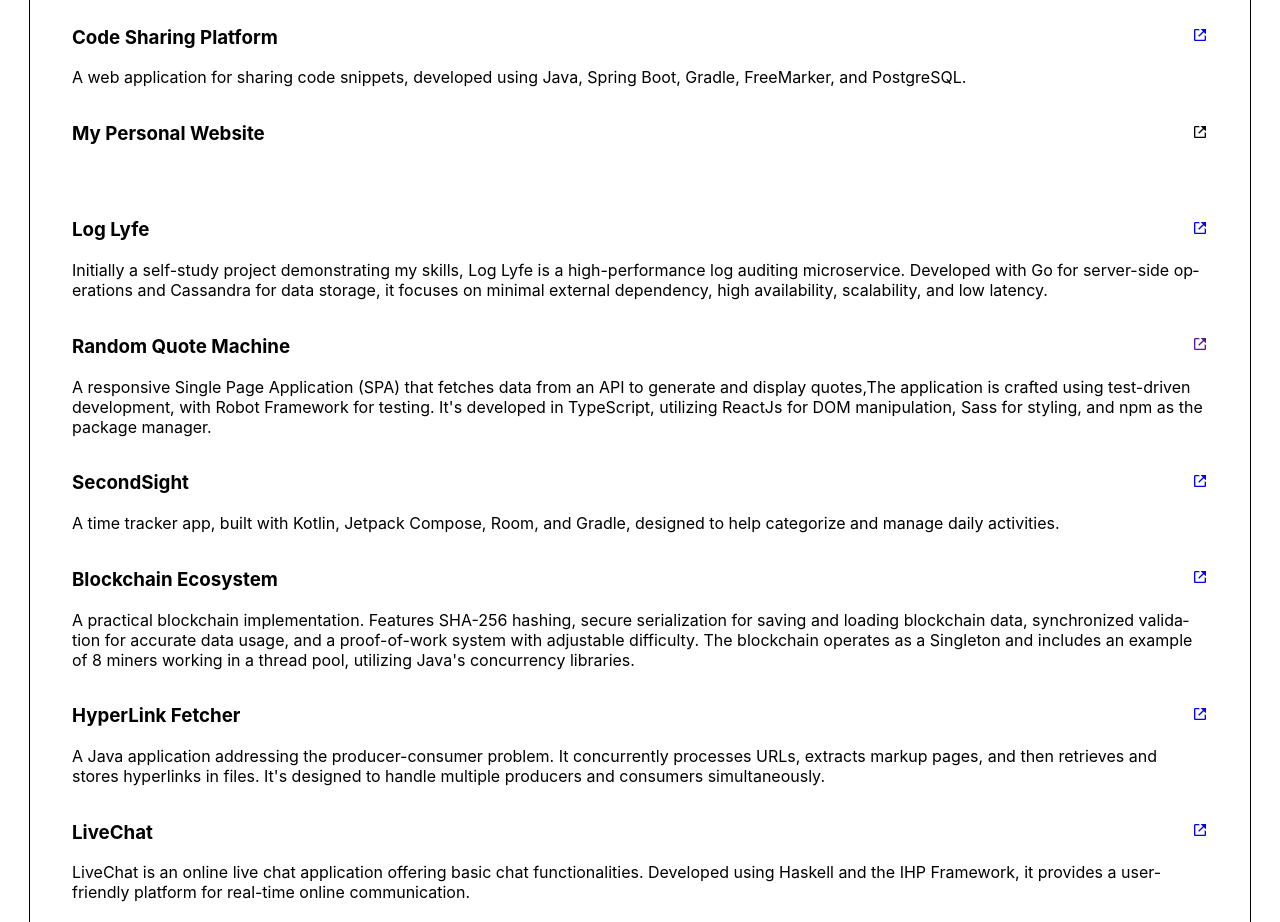
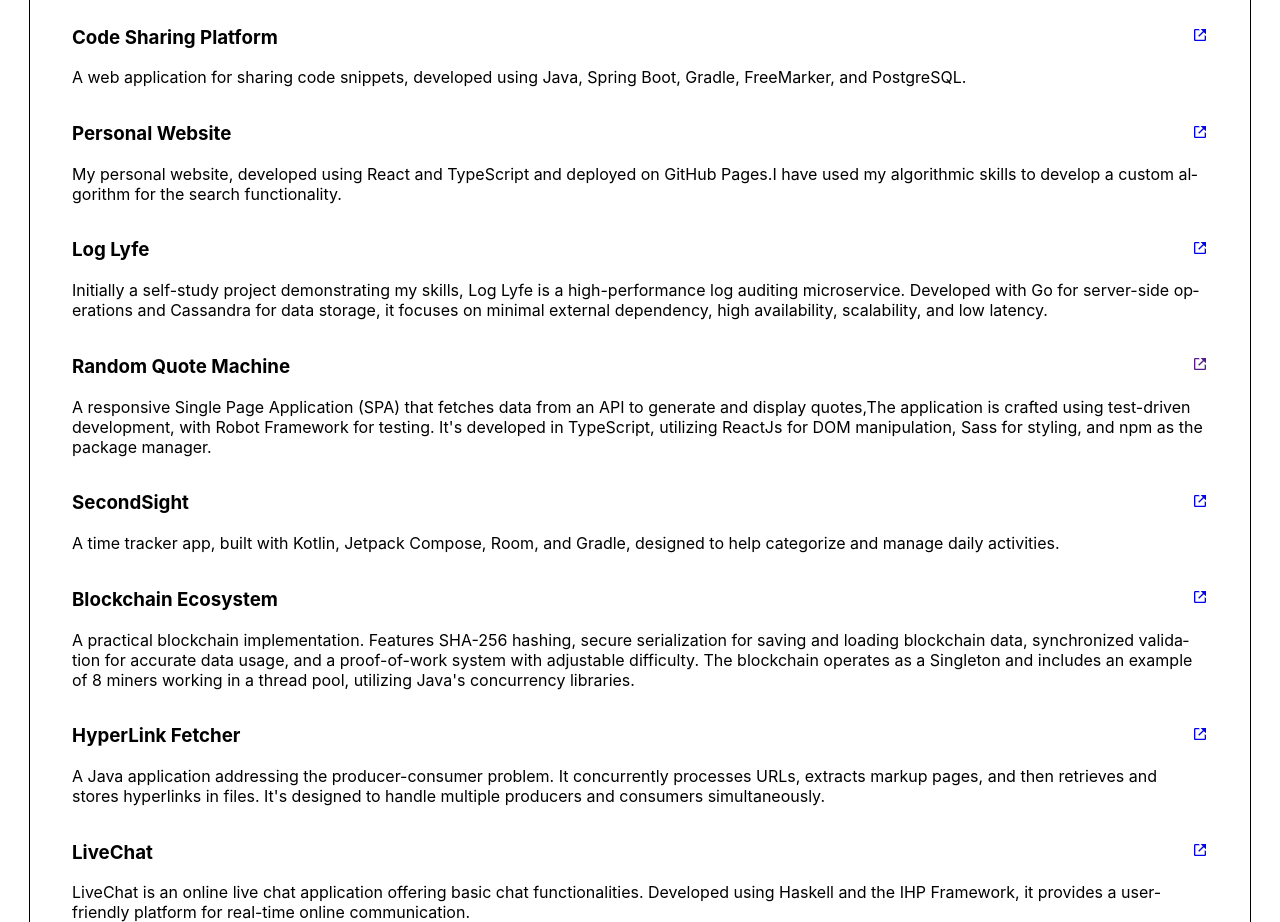
Before and after one commit to MjMoshiri/mjmoshiri.github.io, a React (Create React App) app: page / in a window 1280 px wide. Shown: the part 3520-4442 px from the top of the page. Built offline with nearby package versions, Linux system fonts and the light colour scheme.

Commit message:
add some keyword to data, update gitignore

```diff
--- a/src/data/static-data.ts
+++ b/src/data/static-data.ts
@@ -28,7 +28,7 @@ export const data: {
                         {
                             name: 'Scala',
                             tags: ['scala', 'functional programming', 'JVM', 'Spark', 'Concurrency', 'Big Data', 'Apache Kafka',
-                                'Machine learning', 'Scalability', 'Data analysis', 'Type safe'],
+                                'Machine learning', 'Scalability', 'Data analysis', 'Type safe', 'ml'],
                             description: "I have used Scala for Spark and Apache Kafka in the context of Big Data and Stream processing. Prior to using Scala, I was familiar with " +
                                 "Java functional Libraries such so getting used to Scala was easy."
                         },
@@ -38,7 +38,7 @@ export const data: {
                                 'web development', 'Flask', 'NumPy', 'Pandas', 'Jupyter', 'Anaconda',
                                 'PyCharm', 'TensorFlow', 'Keras', 'Scikit-learn', 'Data analysis',
                                 'Automation', 'Scripting', 'Seaborn', 'Deep learning',
-                                'Natural Language Processing', 'neural network',
+                                'Natural Language Processing', 'neural network', 'ml',
                                 'Computer vision', 'Web scraping', 'API', 'REST'],
                             description: "I have used Python for almost everything. I am quite familiar with the language, libraries, data structures, and common toolkits around it and feel comfortable using it."
                         },
@@ -279,7 +279,7 @@ export const data: {
             tags: ['project', 'projects', 'git', 'github'],
             data: {
                 'Web Development': {
-                    tags: ['web development', 'web'],
+                    tags: ['web development', 'web', 'api', 'rest'],
                     data: [
                         {
                             name: 'Code Sharing Platform',
@@ -289,8 +289,11 @@ export const data: {
                             url: 'https://github.com/MjMoshiri/CodeShare'
                         },
                         {
-                            name: 'My Personal Website',
-                            tags: ['frontend', 'fullstack', 'react', 'typescript', 'javascript', 'npm'],
+                            name: 'Personal Website',
+                            tags: ['frontend', 'fullstack', 'react', 'typescript', 'javascript', 'npm', 'algorithm', 'html'],
+                            description: "My personal website, developed using React and TypeScript and deployed on GitHub Pages." +
+                                "I have used my algorithmic skills to develop a custom algorithm for the search functionality.",
+                            url: 'https://github.com/MjMoshiri/mjmoshiri.github.io'
                         },
                         {
                             name: 'Log Lyfe',
@@ -356,7 +359,7 @@ export const data: {
             tags: ['experience'],
             data: {
                 'Software': {
-                    tags: ['engineering','software','developer'],
+                    tags: ['engineering', 'software', 'developer'],
                     data: [
                         {
                             name: 'Software Engineer Intern at Nokia Networks',
@@ -368,13 +371,13 @@ export const data: {
                         {
                             name: 'Researcher at LUT University',
                             description: 'Developed study materials, coding exercises, and problem-solving activities for AI and Linux-focused courses at Bachelor\'s and Master\'s levels, using technologies like Python, OpenAI, TensorFlow, and MS Office.',
-                            tags: ['researcher', 'AI', 'Linux', 'machine learning', 'python', 'openai', 'tensorflow', 'ms office'],
+                            tags: ['research', 'AI', 'Linux', 'machine learning', 'ml', 'python', 'openai', 'tensorflow', 'ms office'],
                             date: 'May 2022 – Sep 2022',
                         },
                         {
                             name: 'Teaching Assistant at LUT University',
                             description: 'Provided mentorship in Python, Java, and C, covering concepts from memory management to object-oriented programming (OOP).',
-                            tags: ['researcher', 'java', 'python', 'c', 'oop', 'object oriented', 'low level'],
+                            tags: ['research', 'java', 'python', 'c', 'oop', 'object oriented', 'low level'],
                             date: 'Dec 2021 – Apr 2022',
                         }
                     ]
@@ -429,12 +432,12 @@ export const data: {
                                             url: 'https://learning.oreilly.com/videos/kubernetes-for-the/9781838555962/',
                                         }, {
                                         name: 'Introduction to Audio Processing',
-                                        tags: ['audio processing', 'audio', 'dsp', 'signal', 'python', 'numpy', 'scipy', 'matplotlib', 'jupyter', 'matlab'],
+                                        tags: ['audio processing', 'audio', 'dsp', 'signal', 'python', 'numpy', 'scipy', 'matplotlib', 'jupyter', 'matlab', 'machine learning', 'ml'],
                                         url: 'https://www.tuni.fi/archive/studyguide_tut/www.tut.fi/opinto-opas/wwwoppaat/opas2018-2019/kv/aineryhmat/Signaalinkasittely/SGN-14007.html'
                                     },
                                         {
                                             name: 'Introduction to Image and Video Processing',
-                                            tags: ['image processing', 'video processing', 'image', 'video', 'dsp', 'signal', 'python', 'numpy', 'scipy', 'matplotlib', 'jupyter', 'matlab'],
+                                            tags: ['image processing', 'video processing', 'image', 'video', 'dsp', 'signal', 'python', 'machine learning', 'ml', 'numpy', 'scipy', 'matplotlib', 'jupyter', 'matlab'],
                                             url: 'https://www.tuni.fi/en/study-with-us/introduction-image-and-video-processing-lectures'
                                         },
                                         {
```
Also changed, not shown: 1 other file (tests, documents, lock files or other folders).
